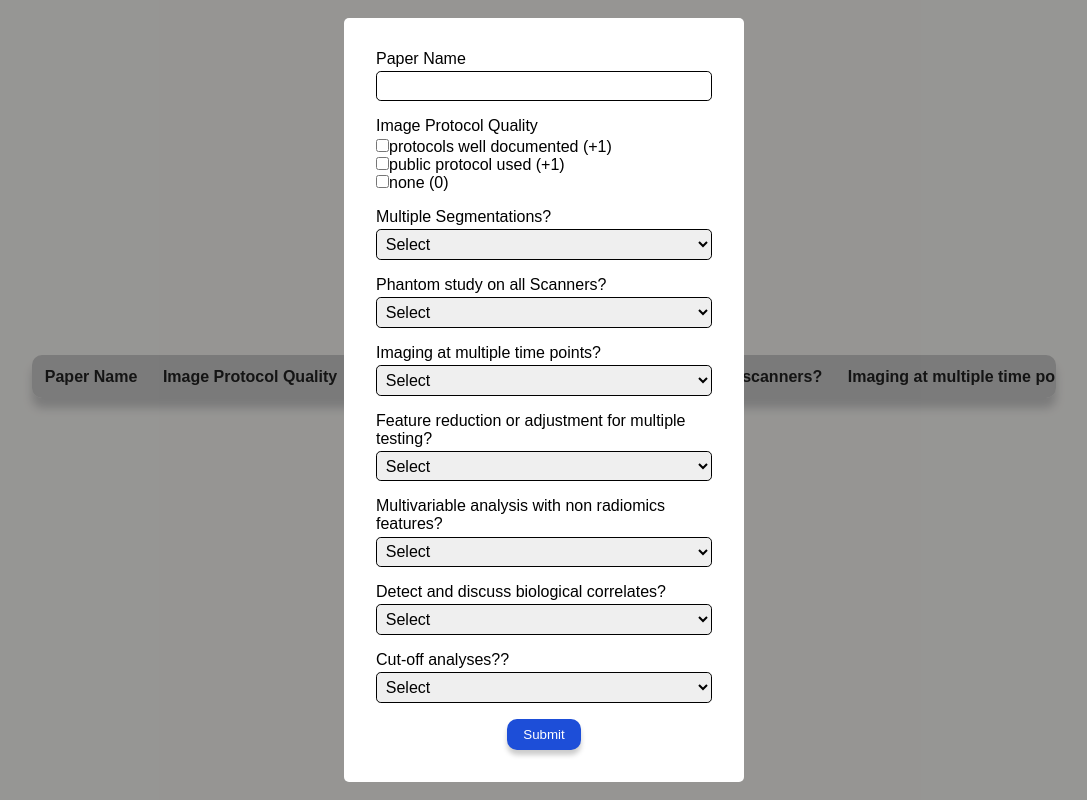
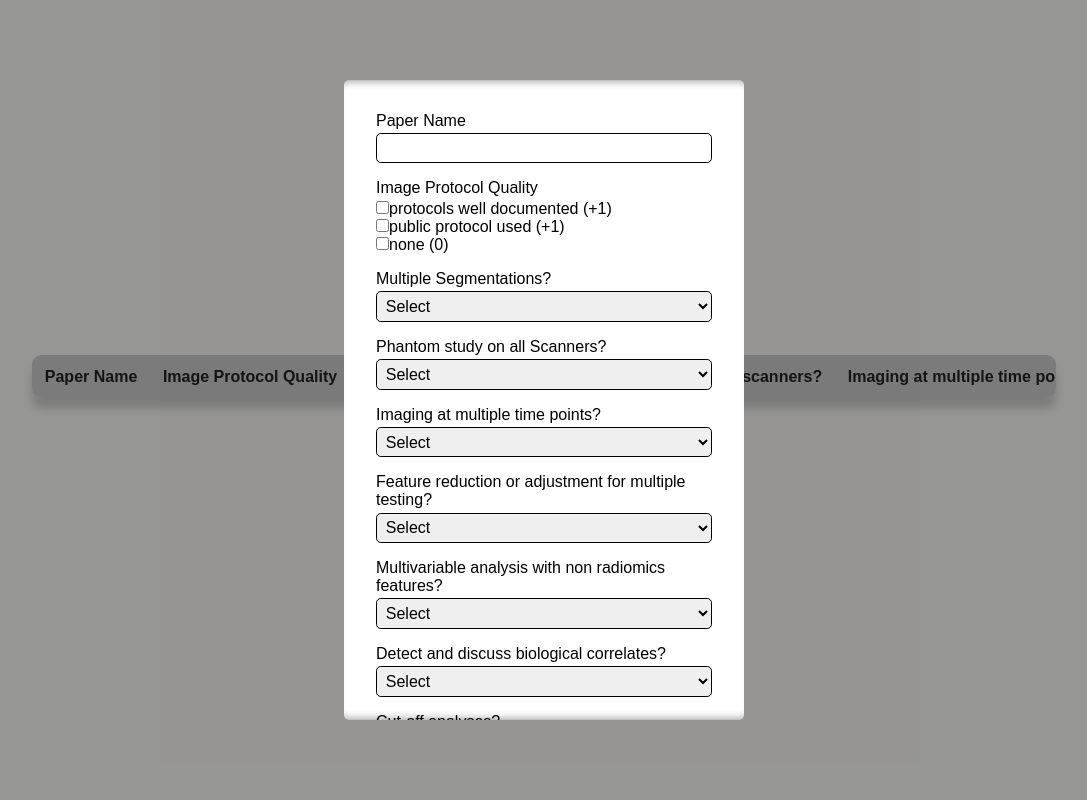
Before and after one commit to UWA-Medical-Physics-Research-Group/RQS-calculator, a React (Create React App) app in the folder rqsplus/: page / in a window 1280 px wide. Both pictures are taken after a click on the button "Add". Shown: the whole page, without its empty margins (96-1183 px from the left). Built offline with nearby package versions, Linux system fonts and the light colour scheme.

Commit message:
Added shadow and scroll

```diff
--- a/rqsplus/src/components/Modal.css
+++ b/rqsplus/src/components/Modal.css
@@ -16,9 +16,19 @@
   padding: 2rem;
   background-color: white;
   width: 25em;
+  max-height: 80%; /* Set maximum height */
+  overflow-y: auto; /* Add scrollbar if content exceeds the height */
+  position: relative;
+  box-shadow: inset 0 -10px 10px -10px rgba(0, 0, 0, 0.5),
+    /* Static shadow at the top */ inset 0 10px 10px -10px rgba(0, 0, 0, 0.5); /* Static shadow at the bottom */
 }
 
 .modal .btn {
   display: block;
   margin: auto;
 }
+
+.error {
+  color: red;
+  margin-top: 10px;
+}
--- a/rqsplus/src/components/Modal.jsx
+++ b/rqsplus/src/components/Modal.jsx
@@ -142,7 +142,7 @@ export const Modal = ({ closeModal, onSubmit, defaultValue }) => {
         if (e.target.className === "modal-container") closeModal();
       }}>
       <div className="modal">
-        <form>
+        <form className="modal-form">
           <div className="form-group">
             <label htmlFor="name">Paper Name</label>
             <input name="name" onChange={handleChange} value={formState.name} />
@@ -243,7 +243,7 @@ export const Modal = ({ closeModal, onSubmit, defaultValue }) => {
             </select>
           </div>
           <div className="form-group">
-            <label htmlFor="cutOff">Cut-off analyses??</label>
+            <label htmlFor="cutOff">Cut-off analyses?</label>
             <select
               name="cutOff"
               onChange={handleChange}
```
